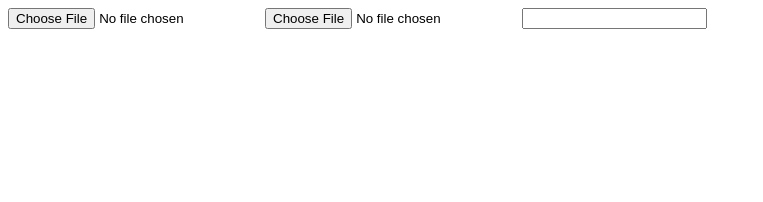
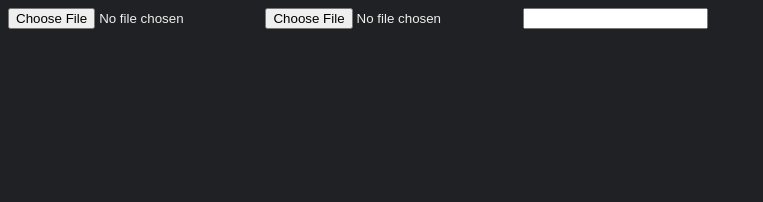
Before and after one commit to catdad-experiments/image-diff, a plain HTML site: page index.html in a window 1280 px wide. Shown: the whole page, without its empty margins (0-763 px from the left). Drawn offline with Linux system fonts and the light colour scheme.

Commit message:
dark mode!

```diff
--- a/index.html
+++ b/index.html
@@ -5,6 +5,12 @@
   <title>Image Diff</title>
 
   <style>
+    html, body {
+      background: #202124;
+      color: #eee;
+      font-family: sans-serif;
+    }
+
     canvas {
       padding: 10px;
       max-width: 80vw;
```
